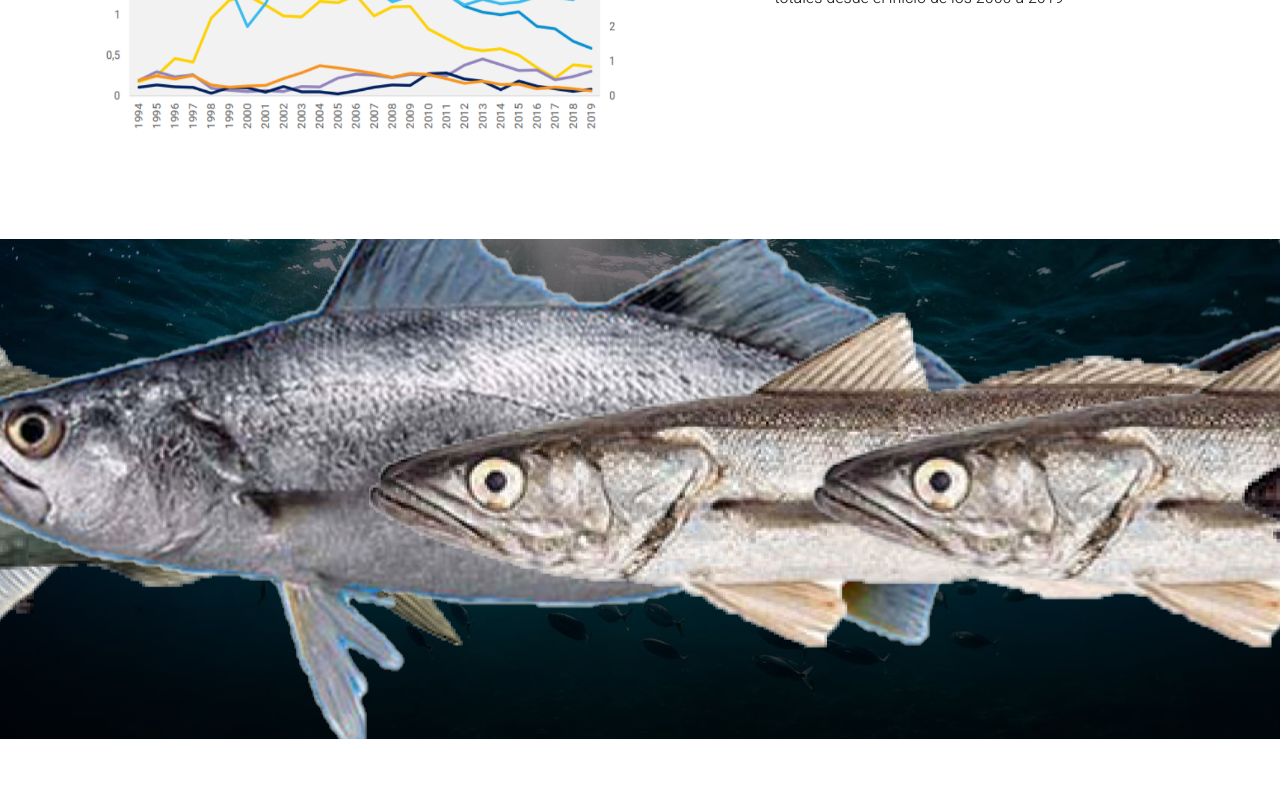
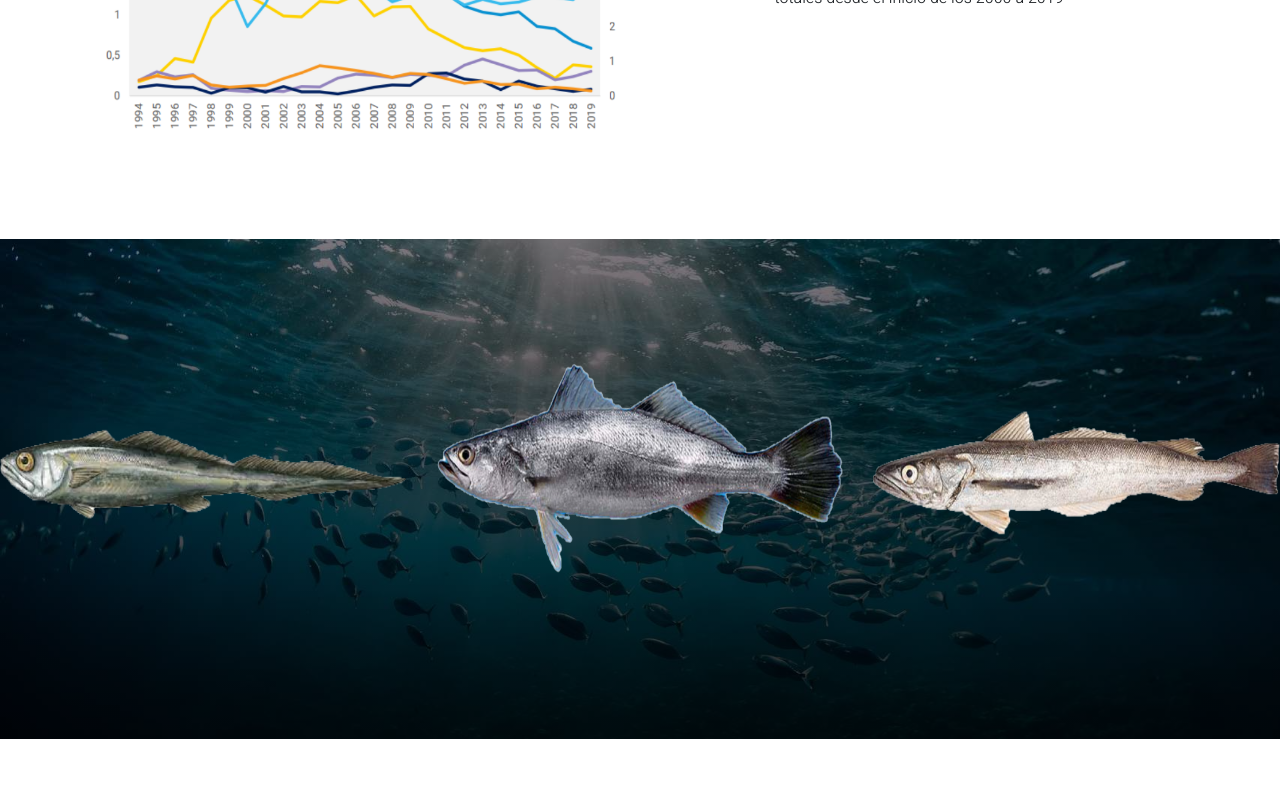
Before and after one commit to nicop1234/pagina-geo2, a Next.js app: page / in a window 1280 px wide. Shown: the part 1500-2289 px from the top of the page. Built offline with nearby package versions, Linux system fonts and the light colour scheme.

Commit message:
Update Swiper1.js

```diff
--- a/components/swipers/Swiper1.js
+++ b/components/swipers/Swiper1.js
@@ -37,7 +37,12 @@ export const Swiper1 = () =>{
             viewport={{once:false}}
             >
               <a href="#merluza">
-                <img
+                <Image
+                alt="a"
+                className="imagen"
+                width={1920}
+                height={1159}
+                layout='intrinsic'
                     src='/img/merluza.png'
                   />
               </a>
@@ -55,7 +60,12 @@ export const Swiper1 = () =>{
             viewport={{once:false}}
             >
               <a href="#Anchoita">
-                <img
+                <Image
+                alt="a"
+                className="imagen"
+                width={1920}
+                height={1159}
+                layout='intrinsic'
                     src='/img/anchoita.png'
                   />
               </a>
@@ -73,7 +83,12 @@ export const Swiper1 = () =>{
             viewport={{once:false}}
             >
                 <a href="#Anchoita">
-                  <img
+                  <Image
+                  alt="a"
+                  className="imagen"
+                  width={1920}
+                  height={1159}
+                  layout='intrinsic'
                     src='/img/caballa.png'
                   />
                 </a>
@@ -91,7 +106,12 @@ export const Swiper1 = () =>{
             viewport={{once:false}}
         >
                 <a href="#merluza-cola">
-                  <img
+                  <Image
+                  alt="a"
+                  className="imagen"
+                  width={1920}
+                  height={1159}
+                  layout='intrinsic'
                     src='/img/merluza-cola.png'
                   />
                 </a>
@@ -109,7 +129,12 @@ export const Swiper1 = () =>{
             viewport={{once:false}}
         >
                 <a href="#merluza-cola">
-                  <img
+                  <Image
+                  alt="a"
+                  className="imagen"
+                  width={1920}
+                  height={1159}
+                  layout='intrinsic'
                     src='/img/corvina-blanca.png'
                   />
                 </a>
@@ -127,7 +152,12 @@ export const Swiper1 = () =>{
             viewport={{once:false}}
                 >
                   <a href="#merluza">
-                    <img
+                    <Image
+                    alt="a"
+                    className="imagen"
+                    width={1920}
+                    height={1159}
+                    layout='intrinsic'
                     src='/img/merluza.png'
                   />
                   </a>
```
